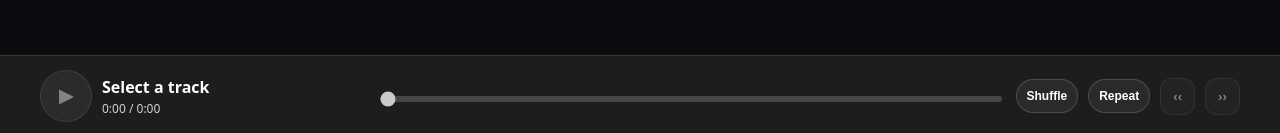
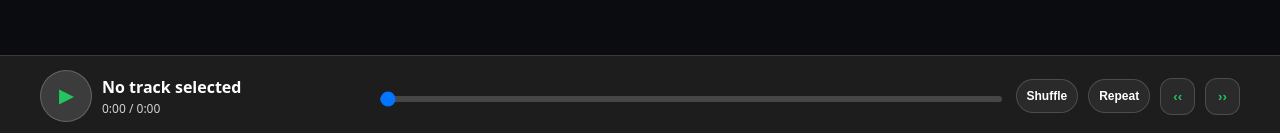
Before and after one commit to testingthechange/blackout-web, a React (Vite) app: page /account in a window 1280 px wide. Shown: the part 664-797 px from the top of the page. Built offline with nearby package versions, Linux system fonts and the light colour scheme; no server answers.

Commit message:
Product: remove Album label; move preview hint under Tracks; green play + arrows

```diff
--- a/src/components/BottomPlayer.jsx
+++ b/src/components/BottomPlayer.jsx
@@ -22,14 +22,13 @@ export default function BottomPlayer({
   const audioRef = useRef(null);
   const [secondsLeft, setSecondsLeft] = useState(previewSeconds);
 
-  const title = useMemo(() => (track ? track.title || "Untitled" : "Select a track"), [track]);
+  const title = useMemo(() => (track ? track.title || "Untitled" : "No track selected"), [track]);
 
   const src = useMemo(() => {
     if (!track) return "";
     return String(track.previewUrl || track.url || "").trim();
   }, [track]);
 
-  // Reset when track changes
   useEffect(() => {
     const el = audioRef.current;
     if (!el) return;
@@ -47,13 +46,10 @@ export default function BottomPlayer({
     el.currentTime = 0;
     el.load();
 
-    if (isPlaying) {
-      el.play().catch(() => {});
-    }
+    if (isPlaying) el.play().catch(() => {});
     // eslint-disable-next-line react-hooks/exhaustive-deps
   }, [src]);
 
-  // Play/pause external control
   useEffect(() => {
     const el = audioRef.current;
     if (!el) return;
@@ -62,36 +58,29 @@ export default function BottomPlayer({
     else el.pause();
   }, [isPlaying, src]);
 
-  // Preview limiter (shop/product mode): auto-advance on timeout
   useEffect(() => {
     const el = audioRef.current;
     if (!el) return;
 
     const onTime = () => {
       if (mode !== "preview") return;
-      if (!src) return;
 
       const t = el.currentTime || 0;
       const remaining = Math.max(0, Math.ceil(previewSeconds - t));
       setSecondsLeft(remaining);
 
       if (t >= previewSeconds) {
-        // move forward in the queue, keep playing
-        if (typeof onNext === "function" && Array.isArray(queue) && queue.length > 1) {
-          onNext();
-        } else {
-          el.pause();
-          el.currentTime = 0;
-          onPlayPause(false);
-        }
+        el.pause();
+        el.currentTime = 0;
+        onPlayPause(false);
+        onNext?.(); // auto-continue after sample
       }
     };
 
     el.addEventListener("timeupdate", onTime);
     return () => el.removeEventListener("timeupdate", onTime);
-  }, [mode, previewSeconds, onPlayPause, onNext, src, queue]);
+  }, [mode, previewSeconds, onPlayPause, onNext]);
 
-  // Full mode scrub
   const [dur, setDur] = useState(0);
   const [cur, setCur] = useState(0);
   const [userSeeking, setUserSeeking] = useState(false);
@@ -107,11 +96,7 @@ export default function BottomPlayer({
     };
 
     const onEnded = () => {
-      if (mode === "preview") {
-        // preview mode end is controlled by limiter, but keep safe:
-        onPlayPause(false);
-        return;
-      }
+      if (mode === "preview") return;
       if (repeat) {
         el.currentTime = 0;
         el.play().catch(() => {});
@@ -129,7 +114,7 @@ export default function BottomPlayer({
       el.removeEventListener("timeupdate", onTime);
       el.removeEventListener("ended", onEnded);
     };
-  }, [mode, repeat, onNext, onPlayPause, userSeeking]);
+  }, [mode, repeat, onNext, userSeeking]);
 
   const fmt = (s) => {
     const sec = Math.max(0, Math.floor(Number(s || 0)));
@@ -138,26 +123,20 @@ export default function BottomPlayer({
     return `${m}:${r}`;
   };
 
-  const canPrevNext = Array.isArray(queue) && queue.length > 1;
-  const disabled = !src;
+  const canPrevNext = queue.length > 1;
 
   return (
     <div style={wrap}>
       <div style={inner}>
         <div style={{ display: "flex", alignItems: "center", gap: 10 }}>
-          <button
-            onClick={() => (!disabled ? onPlayPause(!isPlaying) : null)}
-            style={{ ...playBtn, opacity: disabled ? 0.45 : 1, cursor: disabled ? "not-allowed" : "pointer" }}
-            aria-label="Play pause"
-            disabled={disabled}
-          >
-            {isPlaying ? "❚❚" : "▶"}
+          <button onClick={() => onPlayPause(!isPlaying)} style={playBtn} aria-label="Play pause">
+            <span style={{ color: "#22c55e", fontWeight: 900 }}>{isPlaying ? "❚❚" : "▶"}</span>
           </button>
 
           <div style={info}>
             <div style={titleStyle}>{title}</div>
             {mode === "preview" ? (
-              <div style={sub}>Preview: {disabled ? "—" : `${secondsLeft}s`}</div>
+              <div style={sub}>Preview: {secondsLeft}s</div>
             ) : (
               <div style={sub}>
                 {fmt(cur)} / {fmt(dur || 0)}
@@ -184,7 +163,6 @@ export default function BottomPlayer({
               }}
               style={scrub}
               aria-label="Scrub"
-              disabled={disabled}
             />
           ) : (
             <div />
@@ -203,11 +181,11 @@ export default function BottomPlayer({
             </>
           ) : null}
 
-          <button onClick={onPrev} disabled={!canPrevNext} style={{ ...iconBtn, opacity: canPrevNext ? 1 : 0.45 }} aria-label="Prev">
-            ‹‹
+          <button onClick={onPrev} disabled={!canPrevNext} style={iconBtn} aria-label="Prev">
+            <span style={{ color: "#22c55e", fontWeight: 900 }}>‹‹</span>
           </button>
-          <button onClick={onNext} disabled={!canPrevNext} style={{ ...iconBtn, opacity: canPrevNext ? 1 : 0.45 }} aria-label="Next">
-            ››
+          <button onClick={onNext} disabled={!canPrevNext} style={iconBtn} aria-label="Next">
+            <span style={{ color: "#22c55e", fontWeight: 900 }}>››</span>
           </button>
         </div>
 
@@ -261,6 +239,7 @@ const playBtn = {
   color: "white",
   fontSize: 18,
   fontWeight: 900,
+  cursor: "pointer",
 };
 
 const info = {
--- a/src/pages/Product.jsx
+++ b/src/pages/Product.jsx
@@ -126,8 +126,7 @@ export default function Product({ backendBase, onPickTrack, onBuy }) {
         <div style={{ display: "flex", flexDirection: "column", gap: 12 }}>
           {/* Card 1: Album meta */}
           <div style={card}>
-            <div style={metaLabel}>Album</div>
-            <div style={{ marginTop: 8, fontSize: 26, fontWeight: 900 }}>{albumTitle}</div>
+            <div style={{ marginTop: 2, fontSize: 26, fontWeight: 900 }}>{albumTitle}</div>
 
             <div style={{ marginTop: 10, display: "grid", gridTemplateColumns: "160px 1fr", gap: 8, opacity: 0.92 }}>
               <div style={k}>Performers</div>
@@ -164,6 +163,10 @@ export default function Product({ backendBase, onPickTrack, onBuy }) {
           {/* TRACKS CARD (always at bottom) */}
           <div style={{ ...card, marginTop: "auto" }}>
             <div style={{ fontWeight: 900 }}>Tracks</div>
+            <div style={{ marginTop: 6, fontSize: 12, opacity: 0.7 }}>
+              Click a song title to play a 30-second preview.
+            </div>
+
             <div style={{ marginTop: 10 }}>
               {tracks.map((t, i) => (
                 <div
@@ -192,15 +195,12 @@ export default function Product({ backendBase, onPickTrack, onBuy }) {
                     }}
                     title="Play preview"
                   >
+                    <span style={{ color: "#22c55e", fontWeight: 900, marginRight: 8 }}>▶</span>
                     {t.title || "Untitled"}{" "}
                     {t.durationSeconds ? <span style={{ opacity: 0.7 }}>({fmtTime(t.durationSeconds)})</span> : null}
                   </button>
                 </div>
               ))}
-            </div>
-
-            <div style={{ marginTop: 10, fontSize: 12, opacity: 0.7 }}>
-              Click a song title to play a 30-second preview.
             </div>
           </div>
         </div>
@@ -252,22 +252,15 @@ const card = {
   padding: 16,
 };
 
-const metaLabel = {
-  fontSize: 12,
-  fontWeight: 900,
-  opacity: 0.65,
-  textTransform: "uppercase",
-};
-
 const k = { fontSize: 12, opacity: 0.7, fontWeight: 900, textTransform: "uppercase" };
 const v = { fontSize: 14, fontWeight: 900 };
 
 const buyBtn = {
   width: "100%",
-  padding: "10px 16px", // ~30% thinner than 14px
+  padding: "10px 16px",
   borderRadius: 14,
   border: "1px solid rgba(0,0,0,0.35)",
-  background: "#22c55e", // brighter green
+  background: "#22c55e",
   color: "white",
   fontWeight: 900,
   fontSize: 16,
@@ -279,5 +272,5 @@ const includesList = {
   paddingLeft: 18,
   lineHeight: 1.7,
   opacity: 0.95,
-  fontSize: 13, // decreased font size
+  fontSize: 13,
 };
```
